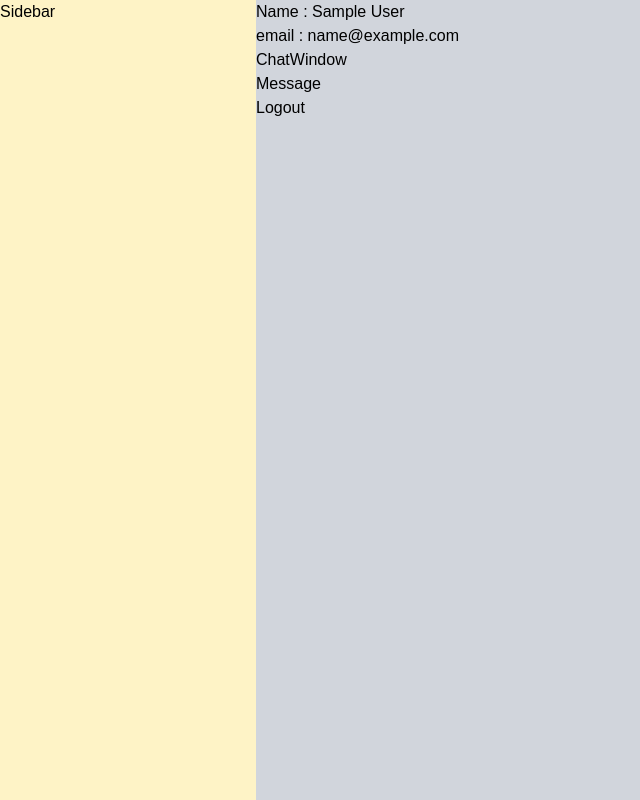
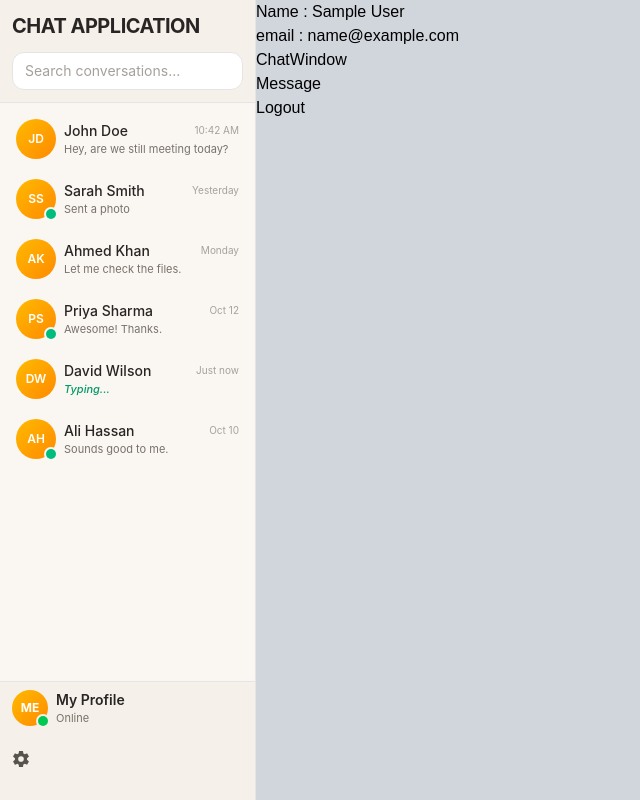
Before and after one commit to parveezz/Chat_Application, a React (Vite) app: page /dashboard in a window 1280 px wide. Shown: the whole page, without its empty margins (0-640 px from the left). Built offline with nearby package versions, Linux system fonts and the light colour scheme; sample sign-in values are in the browser's storage.

Commit message:
added the frontend

```diff
--- a/Baseurl.js
+++ b/Baseurl.js
@@ -1,3 +1,3 @@
-export const BaseUrl = window.location.hostname === 'localhost' || window.location.hostname === '127.0.0.1'
-  ? `http://localhost:5000/api/`
-  : `https://chat-backend-r793.onrender.com/api/`;
+// export const BaseUrl =`http://localhost:5000/api/`
+
+export const BaseUrl = `https://chat-backend-r793.onrender.com/api/`
--- a/src/App.jsx
+++ b/src/App.jsx
@@ -1,9 +1,15 @@
-
 
 import AppRoute from "./routes/AppRoute"
+import { Toaster } from "react-hot-toast";
 
 const App = () => {
-  return <AppRoute />
+
+  return (
+    <>
+      <Toaster />
+      <AppRoute />
+    </>
+  )
 }
 
 export default App
--- a/src/Pages/Login.jsx
+++ b/src/Pages/Login.jsx
@@ -46,12 +46,12 @@ export default function Login() {
                         })
                   });
                   const response = await data.json();
-                  console.log(response);
                   if (!response.success) {
                         toast.error("Failed to login")
                   } else {
                         localStorage.setItem("Token", response.token);
-                        toast.success("Login is Sucessfully")
+                        localStorage.setItem("userDetails", JSON.stringify(response.data));
+                        toast.success("Login is Sucessfully");
                         navigate("/dashboard", { replace: true })
                   }
             } catch (e) {
--- a/src/Pages/Register.jsx
+++ b/src/Pages/Register.jsx
@@ -82,6 +82,10 @@ const Register = () => {
             } catch (error) {
                   console.log(error);
                   toast.error("Something went wrong");
+                  setUserEmail("");
+                  setUserName("");
+                  setUserPassword("");
+                  setImage("")
             }
       };
 
--- /dev/null
+++ b/src/Pages/Settings.jsx
@@ -0,0 +1,10 @@
+
+
+const Settings = () => {
+
+      return (
+            <div>Settings</div>
+      )
+}
+
+export default Settings
--- a/src/components/Sidebar.jsx
+++ b/src/components/Sidebar.jsx
@@ -1,9 +1,131 @@
-
+import { useState } from "react";
+import { IoSettingsSharp } from "react-icons/io5";
+import { Link } from "react-router-dom";
 
 const Sidebar = () => {
+      const [searchQuery, setSearchQuery] = useState("");
+
+      const userData = JSON.parse(
+            localStorage.getItem("userDetails")
+      );
+
+      console.log(userData);
+
+      const users = [
+            { id: 1, name: "John Doe", lastMsg: "Hey, are we still meeting today?", time: "10:42 AM" },
+            { id: 2, name: "Sarah Smith", lastMsg: "Sent a photo", time: "Yesterday" },
+            { id: 3, name: "Ahmed Khan", lastMsg: "Let me check the files.", time: "Monday" },
+            { id: 4, name: "Priya Sharma", lastMsg: "Awesome! Thanks.", time: "Oct 12" },
+            { id: 5, name: "David Wilson", lastMsg: "Typing...", time: "Just now", isTyping: true },
+            { id: 6, name: "Ali Hassan", lastMsg: "Sounds good to me.", time: "Oct 10" },
+      ];
+
+      // Filter users based on search input
+      const filteredUsers = users.filter((user) =>
+            user.name.toLowerCase().includes(searchQuery.toLowerCase())
+      );
+
+      // Fallback helper to extract initials for avatars
+      const getInitials = (name) => {
+            return name.split(" ").map(n => n[0]).join("").toUpperCase().slice(0, 2);
+      };
+
       return (
-            <div>Sidebar</div>
-      )
-}
+            <section className="flex flex-col h-screen w-full max-w-sm border-r border-stone-200 bg-[#FAF7F2] shadow-lg font-sans">
 
-export default Sidebar
+                  {/* Header & Search */}
+                  <div className="p-3 border-b border-stone-200 bg-[#F5F1EA] sticky top-0 z-10">
+                        <div className="flex items-center justify-between mb-3">
+                              <h1 className="text-xl font-bold tracking-tight uppercase text-stone-800">
+                                    Chat Application
+                              </h1>
+                        </div>
+
+                        <input
+                              type="text"
+                              placeholder="Search conversations..."
+                              value={searchQuery}
+                              onChange={(e) => setSearchQuery(e.target.value)}
+                              className="w-full px-3 py-2 bg-white border border-stone-200 rounded-xl text-sm text-stone-700 placeholder-stone-400 focus:outline-none focus:border-amber-400 focus:ring-2 focus:ring-amber-100"
+                        />
+                  </div>
+
+                  {/* Users List */}
+                  <section className="flex-1 overflow-y-auto px-2 py-2 space-y-1">
+                        {filteredUsers.map((user) => (
+                              <div
+                                    key={user.id}
+                                    className="flex items-center gap-2 p-2 rounded-xl hover:bg-[#F2EEE8] cursor-pointer transition-all duration-150"
+                              >
+                                    <div className="relative flex-shrink-0">
+                                          <div className="h-10 w-10 rounded-full bg-gradient-to-br from-amber-400 to-orange-400 flex items-center justify-center text-white font-semibold text-xs">
+                                                {getInitials(user.name)}
+                                          </div>
+
+                                          {user.id % 2 === 0 && (
+                                                <span className="absolute bottom-0 right-0 block h-2.5 w-2.5 rounded-full ring-2 ring-[#FAF7F2] bg-emerald-500" />
+                                          )}
+                                    </div>
+
+                                    <div className="flex-1 min-w-0">
+                                          <div className="flex items-center justify-between">
+                                                <h3 className="font-medium text-sm text-stone-800 truncate">
+                                                      {user.name}
+                                                </h3>
+
+                                                <span className="text-[10px] text-stone-400">
+                                                      {user.time}
+                                                </span>
+                                          </div>
+
+                                          <p
+                                                className={`text-[11px] truncate ${user.isTyping
+                                                      ? "text-emerald-600 font-medium italic"
+                                                      : "text-stone-500"
+                                                      }`}
+                                          >
+                                                {user.lastMsg}
+                                          </p>
+                                    </div>
+                              </div>
+                        ))}
+                  </section>
+
+                  {/* Footer */}
+                  <div className="flex items-center justify-between px-3 py-2 border-t border-stone-200 bg-[#F5F1EA]">
+                        <section>
+                              <Link to="/dashboard/settings">
+                                    <div className="flex items-center gap-2">
+                                          <div className="relative">
+                                                <div className="h-9 w-9 rounded-full bg-gradient-to-br from-amber-400 to-orange-400 flex items-center justify-center text-white text-xs font-bold">
+                                                      ME
+                                                </div>
+
+                                                <span className="absolute bottom-0 right-0 h-2.5 w-2.5 rounded-full bg-green-500 ring-2 ring-[#F5F1EA]"></span>
+                                          </div>
+
+                                          <div>
+                                                <p className="text-sm font-semibold text-stone-800">
+                                                      My Profile
+                                                </p>
+                                                <p className="text-[11px] text-stone-500">
+                                                      Online
+                                                </p>
+                                          </div>
+                                    </div>
+
+                                    <Link
+                                          to="/dashboard/settings"
+                                          className="p-2 rounded-full hover:bg-stone-200 transition-colors"
+                                    >
+                                          <IoSettingsSharp size={18} className="text-stone-600" />
+                                    </Link>
+                              </Link>
+                        </section>
+                  </div>
+
+            </section>
+      );
+};
+
+export default Sidebar;
--- a/src/routes/AppRoute.jsx
+++ b/src/routes/AppRoute.jsx
@@ -4,6 +4,7 @@ import Register from "../Pages/Register"
 import ProtectedRoute from "./ProtectedRoute"
 import Dashbaord from "../Pages/Dashbaord"
 import ForgotPassword from "../Pages/Forgotpassword"
+import Settings from "../Pages/Settings"
 
 
 const AppRoute = () => {
@@ -23,6 +24,15 @@ const AppRoute = () => {
                               </ProtectedRoute>
                         }
                   />
+                  <Route
+                        path="/dashboard/settings"
+                        element={
+                              <ProtectedRoute>
+                                    <Settings />
+                              </ProtectedRoute>
+                        }
+                  />
+
             </Routes>
       )
 }
```
Also changed, not shown: src/Pages/Forgotpassword.jsx (+34 -5 lines), public/forgotpassword.avif (added).
